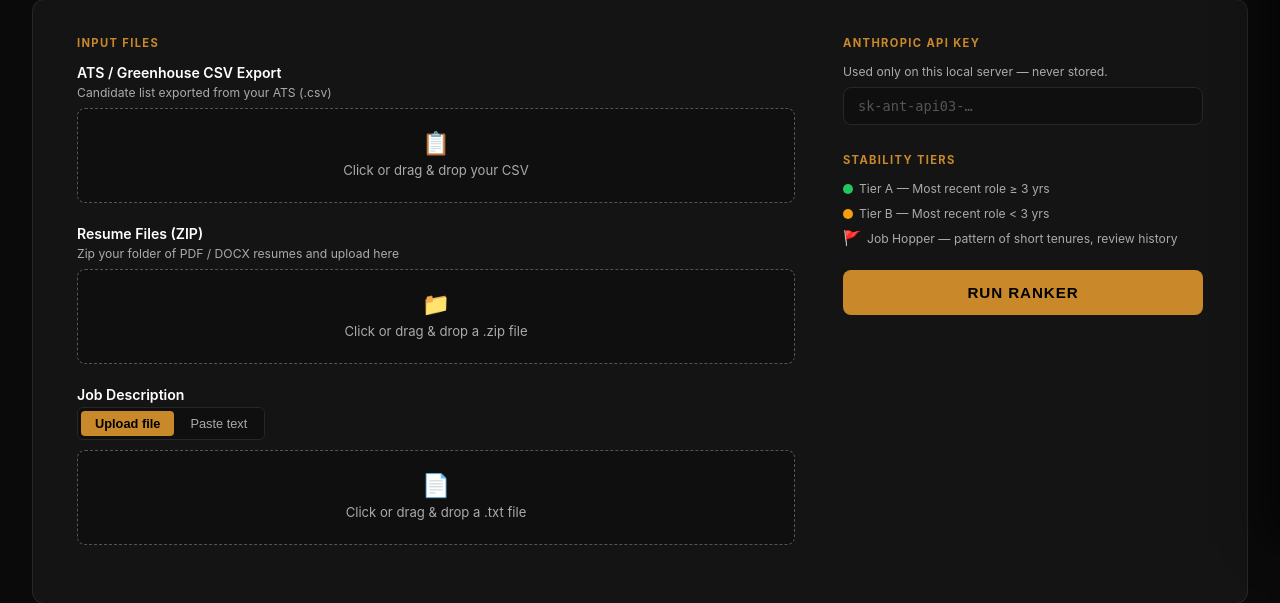
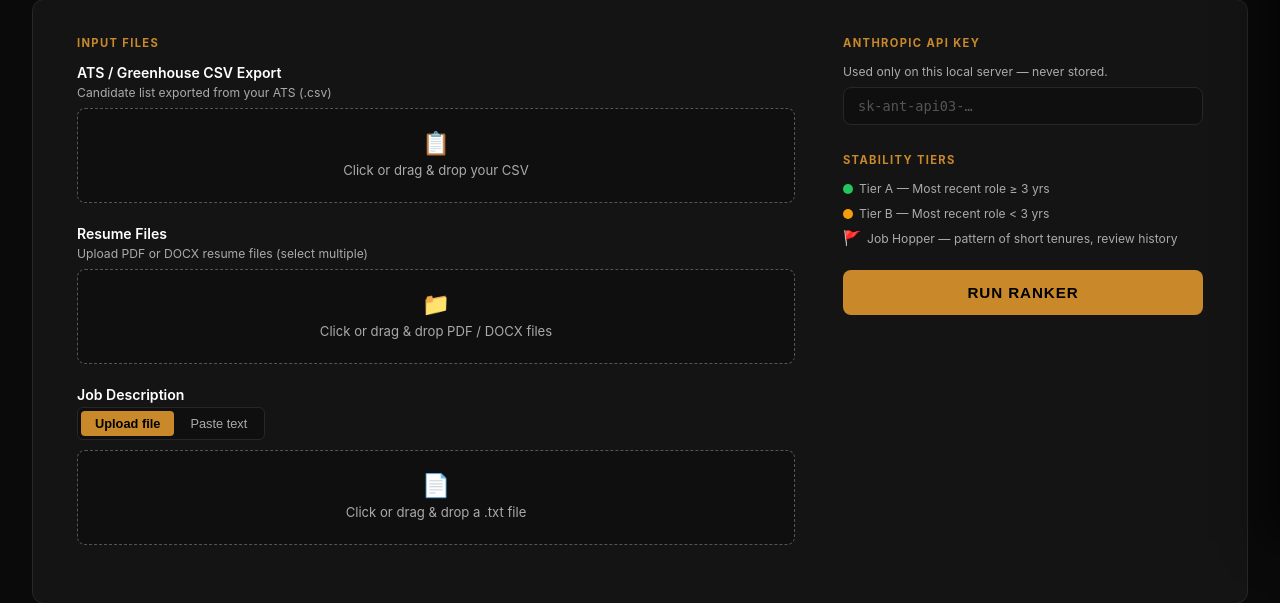
Before and after one commit to msavoy81/resume-ranker, a Flask app: page / in a window 1280 px wide. Shown: the part 258-861 px from the top of the page. Run offline with Flask 3, Linux system fonts and the light colour scheme.

Commit message:
Replace ZIP upload with direct multi-file resume upload

```diff
--- a/app.py
+++ b/app.py
@@ -12,7 +12,6 @@ import subprocess
 import sys
 import threading
 import uuid
-import zipfile
 from pathlib import Path
 from urllib.parse import quote_plus
 
@@ -201,14 +200,14 @@ def run():
         return jsonify({"error": "Anthropic API key is required."}), 400
 
     csv_file = request.files.get("csv")
-    resumes_zip = request.files.get("resumes")
+    resume_files = request.files.getlist("resumes")
     jd_file = request.files.get("jd")
     jd_text = request.form.get("jd_text", "").strip()
 
     if not csv_file or not csv_file.filename:
         return jsonify({"error": "Greenhouse CSV file is required."}), 400
-    if not resumes_zip or not resumes_zip.filename:
-        return jsonify({"error": "Resumes ZIP file is required."}), 400
+    if not resume_files or not any(f.filename for f in resume_files):
+        return jsonify({"error": "Resume files are required."}), 400
     if not jd_file and not jd_text:
         return jsonify({"error": "Job description (file or text) is required."}), 400
 
@@ -220,22 +219,15 @@ def run():
     csv_path = job_dir / "candidates.csv"
     csv_file.save(str(csv_path))
 
-    # Save and unzip resumes
+    # Save uploaded resume files directly
     resumes_dir = job_dir / "resumes"
     resumes_dir.mkdir()
-    zip_path = job_dir / "resumes.zip"
-    resumes_zip.save(str(zip_path))
-    try:
-        with zipfile.ZipFile(zip_path) as zf:
-            for member in zf.namelist():
-                fname = Path(member).name
-                if not fname or fname.startswith("."):
-                    continue
-                ext = Path(fname).suffix.lower()
-                if ext in (".pdf", ".docx", ".doc", ".txt"):
-                    (resumes_dir / fname).write_bytes(zf.read(member))
-    except zipfile.BadZipFile:
-        return jsonify({"error": "The resumes file is not a valid ZIP archive."}), 400
+    for f in resume_files:
+        fname = Path(f.filename).name
+        if not fname or fname.startswith("."):
+            continue
+        if Path(fname).suffix.lower() in (".pdf", ".docx", ".doc", ".txt"):
+            f.save(str(resumes_dir / fname))
 
     # Save JD
     jd_path = job_dir / "job.txt"
--- a/templates/index.html
+++ b/templates/index.html
@@ -676,12 +676,12 @@
         </div>
 
         <div class="upload-group">
-          <label class="upload-label">Resume Files (ZIP)</label>
-          <span class="upload-hint">Zip your folder of PDF / DOCX resumes and upload here</span>
+          <label class="upload-label">Resume Files</label>
+          <span class="upload-hint">Upload PDF or DOCX resume files (select multiple)</span>
           <div class="drop-zone" id="dz-resumes">
-            <input type="file" name="resumes" id="file-resumes" accept=".zip" />
+            <input type="file" name="resumes" id="file-resumes" accept=".pdf,.docx" multiple />
             <div class="drop-icon">📁</div>
-            <div class="drop-text">Click or drag &amp; drop a .zip file</div>
+            <div class="drop-text">Click or drag &amp; drop PDF / DOCX files</div>
             <div class="drop-name" id="name-resumes"></div>
           </div>
         </div>
@@ -849,8 +849,31 @@ function wireDropZone(dzId, inputId, nameId) {
     }
   });
 }
+function wireMultiDropZone(dzId, inputId, nameId) {
+  const dz = document.getElementById(dzId);
+  const input = document.getElementById(inputId);
+  const nameEl = document.getElementById(nameId);
+  const update = () => {
+    const count = input.files.length;
+    if (count > 0) {
+      nameEl.textContent = count === 1 ? input.files[0].name : `${count} files selected`;
+      dz.classList.add("has-file");
+    }
+  };
+  input.addEventListener("change", update);
+  dz.addEventListener("dragover",  e => { e.preventDefault(); dz.classList.add("over"); });
+  dz.addEventListener("dragleave", ()  => dz.classList.remove("over"));
+  dz.addEventListener("drop", e => {
+    e.preventDefault(); dz.classList.remove("over");
+    if (e.dataTransfer.files.length) {
+      const dt = new DataTransfer();
+      Array.from(e.dataTransfer.files).forEach(f => dt.items.add(f));
+      input.files = dt.files; update();
+    }
+  });
+}
 wireDropZone("dz-csv",     "file-csv",     "name-csv");
-wireDropZone("dz-resumes", "file-resumes", "name-resumes");
+wireMultiDropZone("dz-resumes", "file-resumes", "name-resumes");
 wireDropZone("dz-jd",      "file-jd",      "name-jd");
 
 // JD tabs
@@ -999,7 +1022,7 @@ form.addEventListener("submit", async e => {
   e.preventDefault();
   errorBanner.style.display = "none";
   if (!document.getElementById("file-csv").files.length)     { showError("Please select a CSV file."); return; }
-  if (!document.getElementById("file-resumes").files.length) { showError("Please select a resumes ZIP file."); return; }
+  if (!document.getElementById("file-resumes").files.length) { showError("Please select at least one resume file."); return; }
   const jdFileOk = document.getElementById("file-jd").files.length > 0;
   const jdTextOk = (form.querySelector("textarea[name='jd_text']")||{value:""}).value.trim().length > 0;
   if (!jdFileOk && !jdTextOk) { showError("Please upload a job description or paste the text."); return; }
```
